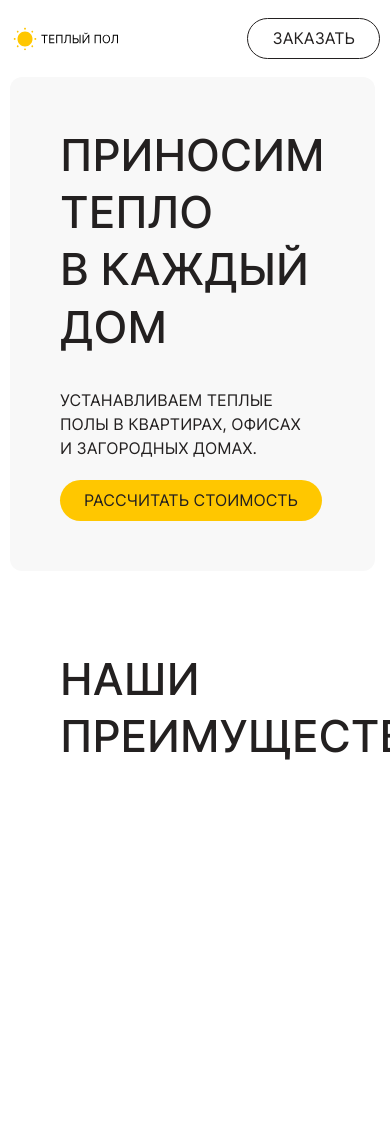
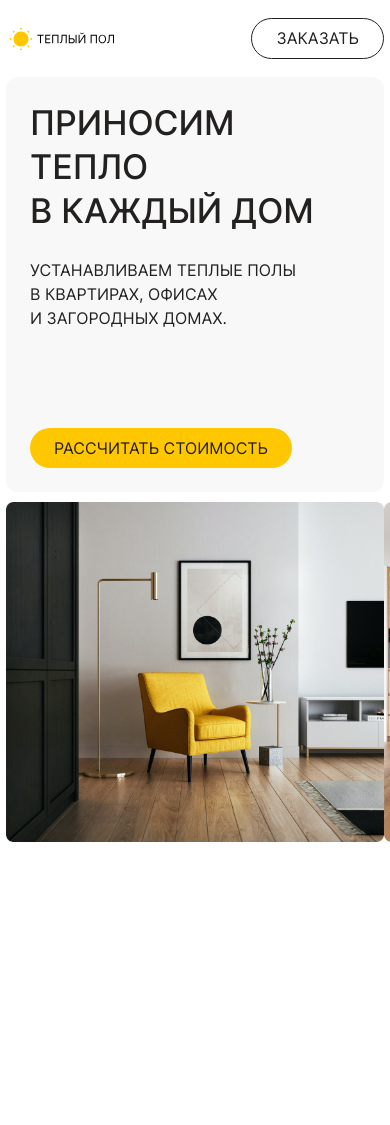
Before and after one commit to akrVin/warm_floor, a website built with webpack: page src/index.html in a window 390 px wide. Shown: the top 1125 px of the page. Built offline with nearby package versions, Linux system fonts and the light colour scheme.

Commit message:
added media 1024 768 block hero

```diff
--- a/src/style/components/main/components/content.scss
+++ b/src/style/components/main/components/content.scss
@@ -41,3 +41,19 @@
     }
   }
 }
+
+
+@media (max-width: 768px) {
+  .content {
+    padding: 24px 70px 24px 24px;
+    &__title {
+      margin-bottom: 24px;
+    }
+
+    &__text {
+      margin-bottom: 98px;
+    }
+  }
+
+
+}
--- a/src/style/components/main/main.scss
+++ b/src/style/components/main/main.scss
@@ -28,3 +28,21 @@
     flex-basis: 50%;
   }
 }
+
+@media (max-width: 1024px) {
+
+}
+
+@media (max-width: 768px) {
+  .hero__container {
+    flex-direction: column;
+    max-height: 570px;
+
+  }
+
+  .hero__content {
+    margin-right: 0;
+    margin-bottom: 10px;
+
+  }
+}
--- a/src/style/default/default.scss
+++ b/src/style/default/default.scss
@@ -51,8 +51,24 @@ section {
   margin: 0 auto;
 }
 
-@media (max-width: 1250px) {
+@media (max-width: 1024px) {
   .container {
-    padding: 0 10px;
+    max-width: 890px;
+  }
+
+  .title {
+    font-size: 34px;
   }
 }
+
+@media (max-width: 768px) {
+  .container {
+    max-width: 630px;
+  }
+}
+
+@media (min-width: 320px) {
+  .container {
+    padding: 0 6px;
+  }
+}
```
